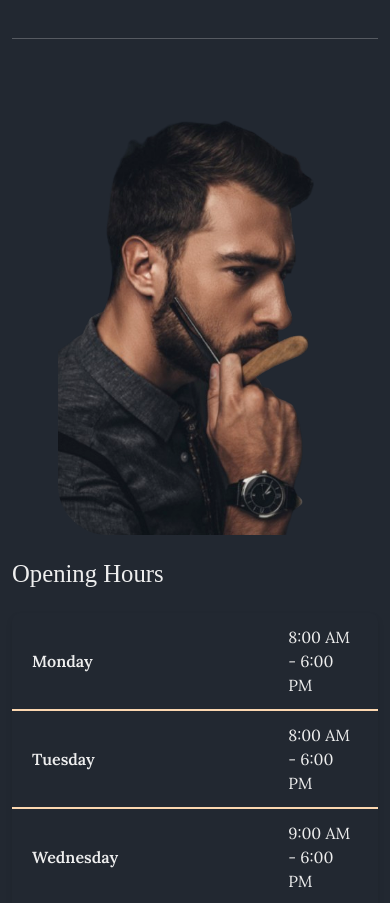
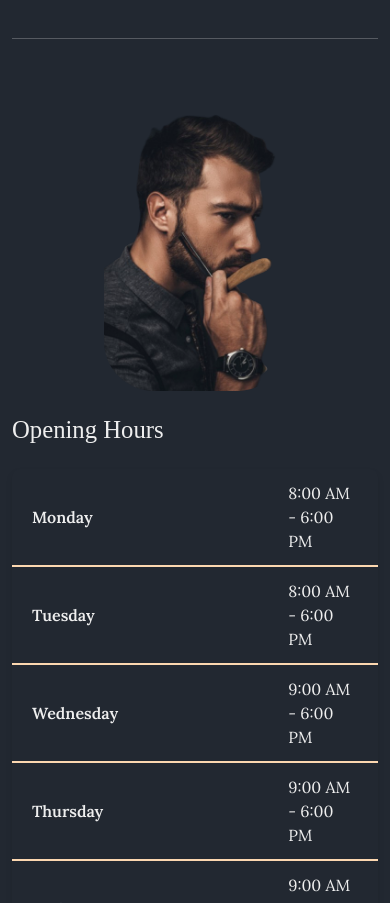
Before and after one commit to DamienBaub/zaza-barbershop, a plain HTML site: page index.html in a window 390 px wide. Shown: the part 847-1750 px from the top of the page. Drawn offline with nearby package versions, Linux system fonts and the light colour scheme; a script that the page names is missing; a web font is replaced by a local one.

Commit message:
update image responsiveness
50% max width

```diff
--- a/css/styles.css
+++ b/css/styles.css
@@ -468,7 +468,7 @@ main {
 
 @media (max-width: 768px) {
   .mobile-smaller {
-    max-width: 75%;
+    max-width: 50%;
     /* Reduces image to 75% of its container width on mobile */
   }
 }
```
